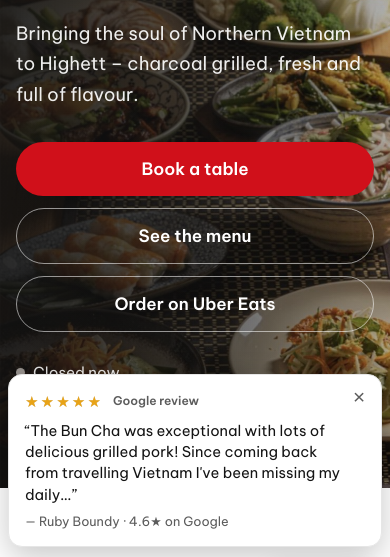
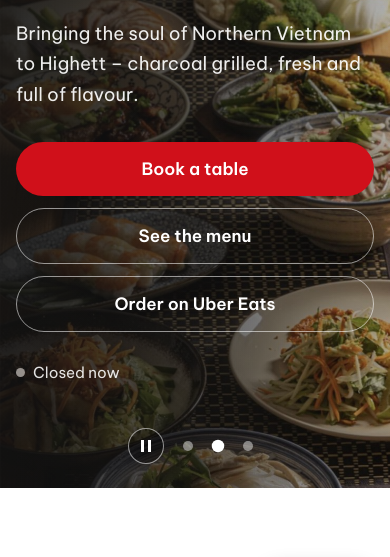
Before and after one commit to trunganhvu206/Bun_Cha_Highett_website, a website: page public/index.html in a window 390 px wide. Shown: the part 221-778 px from the top of the page. Drawn offline with Linux system fonts and the light colour scheme; no server answers.

Commit message:
Hide Google review pop-up on mobile devices

```diff
--- a/public/styles.css
+++ b/public/styles.css
@@ -569,8 +569,8 @@ main:focus { outline: none; }
   .sig-name { font-size: 1.05rem; }
   .sig-more { font-size: 0.75rem; }
   .dish-body { padding: 20px; }
-  /* pop-up sits above the "Ask us" button on phones */
-  .review-pop { left: 8px; bottom: 76px; width: calc(100vw - 16px); }
+  /* Google review pop-up is hidden on phones */
+  .review-pop { display: none !important; }
   .chat-launcher { padding: 12px 16px; }
   .chat-panel { right: 8px; bottom: 8px; width: calc(100vw - 16px); height: calc(100dvh - 16px); }
 }
```
